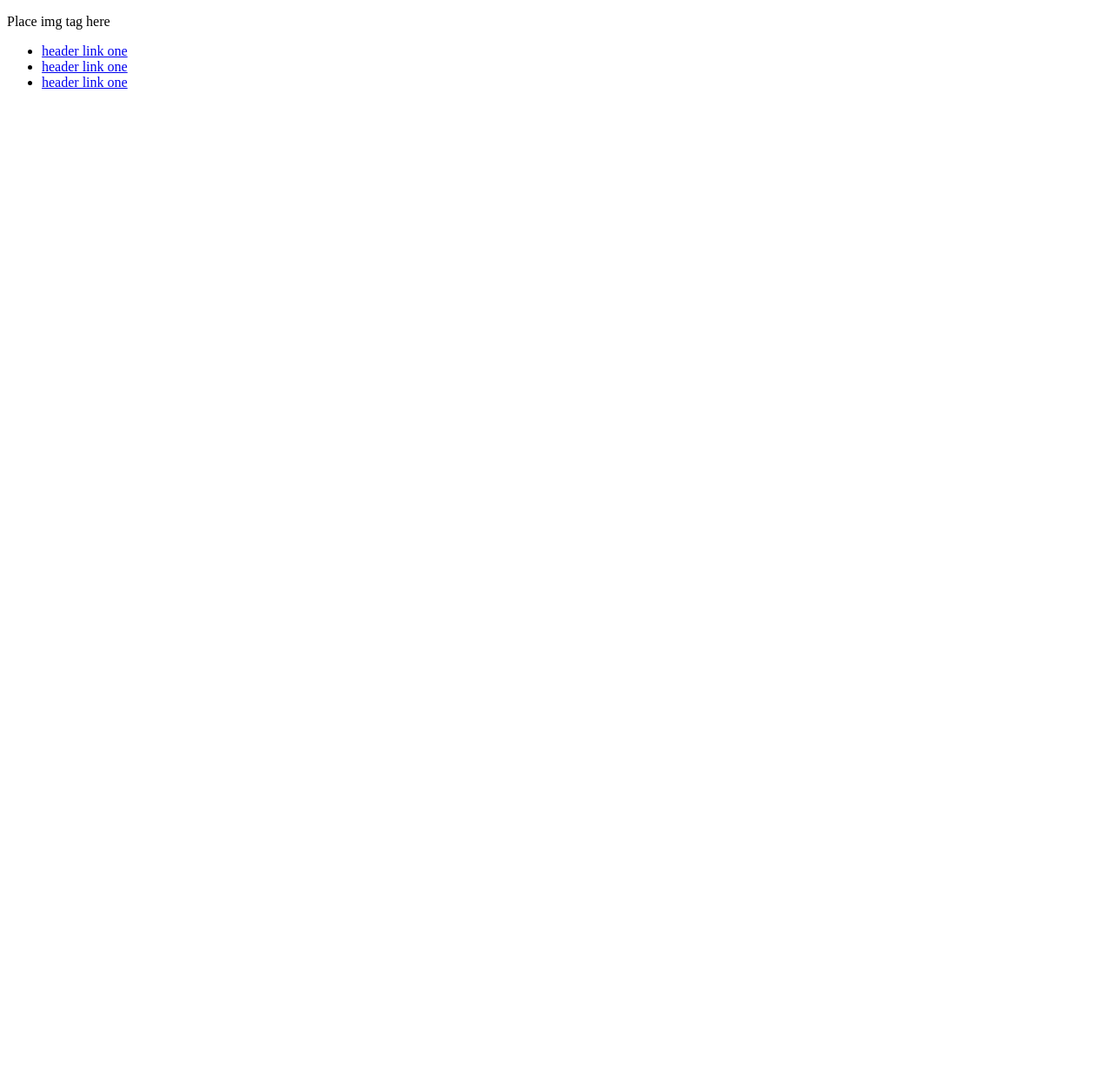
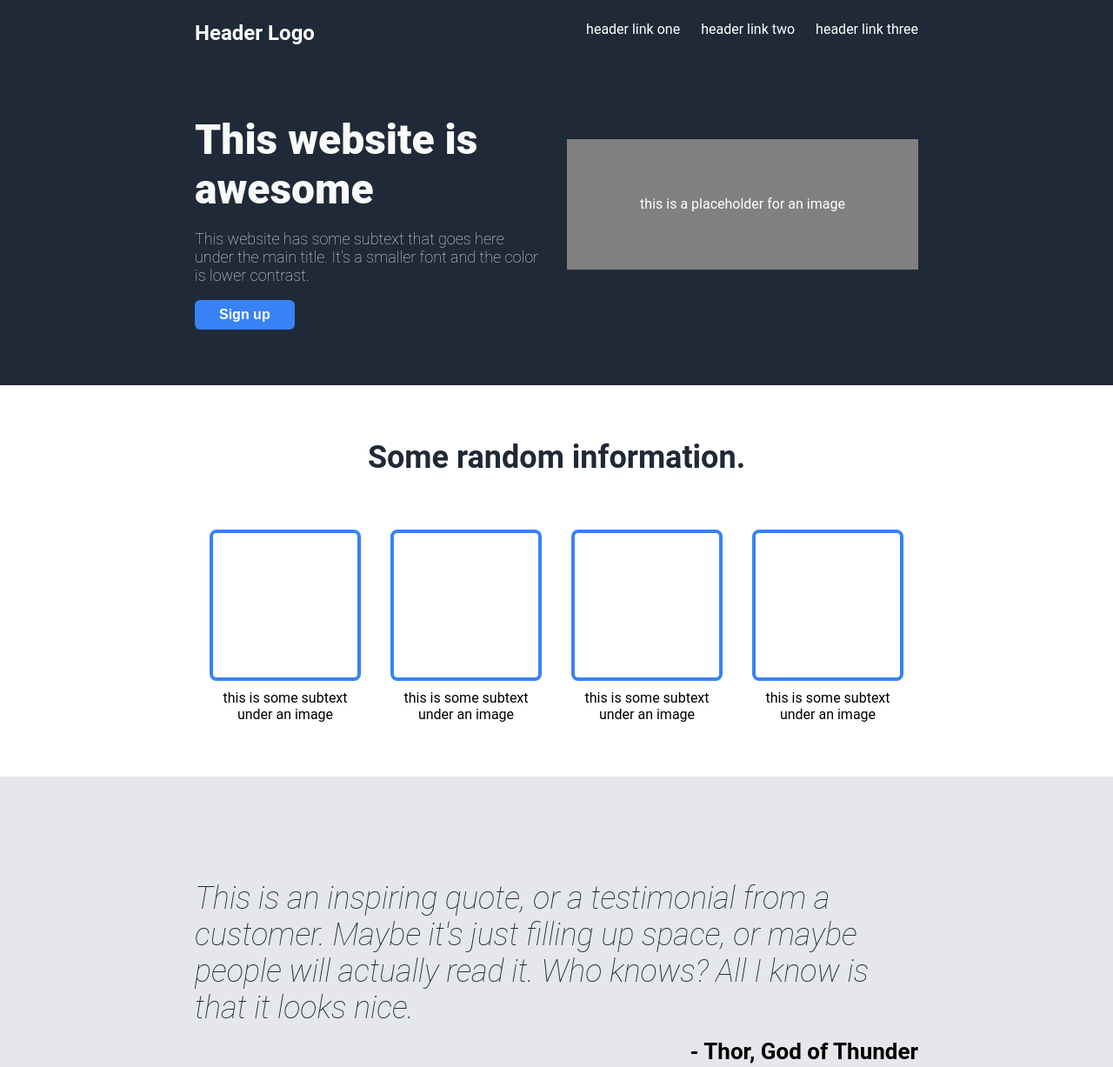
Before and after one commit to infernocadet/landing-page, a plain HTML site: page index.html in a window 1280 px wide. Shown: the top 1227 px of the page at 87% size. Before the commit the page ends 800 px from the top, so only its background shows below. Drawn offline with Linux system fonts and the light colour scheme.

Commit message:
completed page lol

```diff
--- a/index.html
+++ b/index.html
@@ -3,18 +3,91 @@
   <head>
     <meta charset="UTF-8" />
     <meta name="viewport" content="width=device-width, initial-scale=1.0" />
+    <link rel="stylesheet" href="styles.css" />
     <title>Landing Page</title>
   </head>
   <body>
-    <section class="first-section">
-      <div class="nav">
-        <p>Place img tag here</p>
-        <ul>
-          <li><a href="#">header link one</a></li>
-          <li><a href="#">header link one</a></li>
-          <li><a href="#">header link one</a></li>
-        </ul>
+    <div class="first-section">
+      <div class="left-space"></div>
+      <section class="first-section-content">
+        <div class="nav">
+          <p id="logo">Header Logo</p>
+          <ul class="nav-links">
+            <li><a href="#">header link one</a></li>
+            <li><a href="#">header link two</a></li>
+            <li><a href="#">header link three</a></li>
+          </ul>
+        </div>
+        <div class="first-main-wrapper">
+          <div class="first-main">
+            <div class="first-main-text">
+              <h1 id="title">This website is awesome</h1>
+              <p id="sub-title">
+                This website has some subtext that goes here under the main
+                title. It's a smaller font and the color is lower contrast.
+              </p>
+              <button>Sign up</button>
+            </div>
+            <div class="header-img">this is a placeholder for an image</div>
+          </div>
+        </div>
+      </section>
+      <div class="right-space"></div>
+    </div>
+
+    <div class="second-section">
+      <div class="left-space"></div>
+      <div class="second-section-content">
+        <div class="heading">Some random information.</div>
+        <div class="items">
+          <div class="item">
+            <div class="box"></div>
+            <p>this is some subtext under an image</p>
+          </div>
+          <div class="item">
+            <div class="box"></div>
+            <p>this is some subtext under an image</p>
+          </div>
+          <div class="item">
+            <div class="box"></div>
+            <p>this is some subtext under an image</p>
+          </div>
+          <div class="item">
+            <div class="box"></div>
+            <p>this is some subtext under an image</p>
+          </div>
+        </div>
       </div>
-    </section>
+      <div class="right-space"></div>
+    </div>
+
+    <div class="third-section">
+      <div class="left-space"></div>
+      <div class="third-section-content">
+        <div class="quote">
+          This is an inspiring quote, or a testimonial from a customer. Maybe
+          it's just filling up space, or maybe people will actually read it. Who
+          knows? All I know is that it looks nice.
+        </div>
+        <div class="ref">- Thor, God of Thunder</div>
+      </div>
+      <div class="right-space"></div>
+    </div>
+
+    <div class="fourth-section">
+      <div class="left-space"></div>
+      <div class="fourth-section-content">
+        <div class="blue-box">
+          <div class="text-box">
+            <h1>Call to action! It's time!</h1>
+            <p>
+              Sign up for our product by clicking that button right over there!
+            </p>
+          </div>
+          <button>Sign up</button>
+        </div>
+      </div>
+      <div class="right-space"></div>
+    </div>
   </body>
 </html>
--- a/styles.css
+++ b/styles.css
@@ -0,0 +1,274 @@
+@font-face {
+  font-family: "Roboto";
+  src: url("https://fonts.googleapis.com/css2?family=Roboto&display=swap");
+}
+
+body {
+  /* background-color: rgb(31, 41, 55); */
+  border: 0;
+  margin: 0;
+  padding: 0;
+  min-height: 100vh;
+  display: flex;
+  flex-direction: column;
+  font-family: roboto, -apple-system, BlinkMacSystemFont, "Segoe UI", Roboto,
+    Oxygen, Ubuntu, Cantarell, "Open Sans", "Helvetica Neue", sans-serif;
+}
+
+a {
+  text-decoration: none;
+  color: white;
+}
+
+.first-section {
+  background-color: rgb(31, 41, 55);
+  display: flex;
+  flex-direction: row;
+  height: 450;
+}
+
+.second-section {
+  display: flex;
+  flex-direction: row;
+  height: 450px;
+}
+
+.third-section {
+  display: flex;
+  flex-direction: row;
+  height: 450px;
+  background-color: #e5e7eb;
+}
+
+.fourth-section {
+  display: flex;
+  flex-direction: row;
+  height: 350px;
+}
+
+.left-space,
+.right-space {
+  flex: 1 1 auto;
+}
+
+.first-section-content {
+  display: flex;
+  flex-direction: column;
+  width: 65vw;
+  flex: 0 0 auto;
+  justify-content: center;
+}
+
+.second-section-content {
+  display: flex;
+  flex-direction: column;
+  width: 65vw;
+  flex: 0 0 auto;
+  justify-content: center;
+  justify-content: space-evenly;
+}
+
+.third-section-content {
+  display: flex;
+  width: 65vw;
+  flex: 0 0 auto;
+  flex-direction: column;
+  justify-content: center;
+}
+
+.fourth-section-content {
+  display: flex;
+  flex-direction: column;
+  justify-content: center;
+  width: 65vw;
+  flex: 0 0 auto;
+}
+
+.nav {
+  display: flex;
+  justify-content: space-between;
+  color: white;
+  box-sizing: content-box;
+  justify-self: flex-start;
+  margin-bottom: 0;
+}
+
+.nav-links {
+  list-style-type: none;
+  display: flex;
+  gap: 24px;
+  margin-top: 24px;
+  padding: 0;
+}
+
+.first-main-wrapper {
+  display: flex;
+  flex-direction: column;
+  flex-grow: 1;
+  justify-content: center;
+}
+
+.first-main {
+  display: flex;
+  align-items: center;
+  justify-content: space-between;
+  padding-bottom: 48px;
+}
+
+.first-main > div {
+  width: 50%;
+  margin: auto;
+}
+
+.first-main-text {
+  padding: 16px;
+  padding-left: 0;
+  padding-right: 24px;
+}
+
+#title {
+  font-size: 48px;
+  font-weight: 900;
+  color: #f9faf8;
+  margin-bottom: 0;
+}
+
+#sub-title {
+  font-size: 18px;
+  color: #e5e7eb;
+  font-weight: 200;
+}
+
+#logo {
+  font-size: 24px;
+  font-weight: bold;
+}
+
+.first-main button {
+  background-color: #3882f6;
+  border: none;
+  color: white;
+  padding: 8px 28px;
+  text-align: center;
+  text-decoration: none;
+  display: inline-block;
+  font-size: 16px;
+  font-weight: 550;
+  border-radius: 6px;
+}
+
+.header-img {
+  text-align: center;
+  vertical-align: middle;
+  background-color: grey;
+  height: 150px;
+  line-height: 150px;
+  color: white;
+}
+
+button:hover {
+  cursor: pointer;
+}
+
+.first-main button:hover {
+  background-color: #0f53bf;
+  transition-duration: 0.2s;
+}
+
+.blue-box button:hover {
+  outline: 1px solid black;
+  background-color: white;
+  color: #3882f6;
+  transition-duration: 0.2s;
+}
+
+.items {
+  display: flex;
+  flex-direction: row;
+  justify-content: center;
+}
+
+.item {
+  display: flex;
+  flex-direction: column;
+}
+
+.item p {
+  width: 80%;
+  text-align: center;
+  margin: auto;
+  margin-top: 10px;
+}
+
+.box {
+  width: 80%;
+  height: 0;
+  padding-bottom: 80%;
+  border: 4px solid #3882f6;
+  border-radius: 8px;
+  align-self: center;
+}
+
+.heading {
+  align-self: center;
+  font-size: 36px;
+  font-weight: bold;
+  color: #1f2937;
+}
+
+.quote {
+  font-family: Roboto;
+  font-weight: 100;
+  font-size: 36px;
+  font-style: italic;
+  font-weight: lighter;
+  color: #1f2937;
+  text-wrap: wrap;
+}
+
+.ref {
+  padding-top: 14px;
+  align-self: flex-end;
+  font-size: 26px;
+  font-weight: bold;
+}
+
+.blue-box {
+  display: flex;
+  justify-content: space-around;
+  align-items: center;
+  background-color: #3882f6;
+  border-radius: 6px;
+  height: 45%;
+}
+
+.text-box {
+  display: flex;
+  flex-direction: column;
+  gap: 4px;
+}
+
+.text-box h1 {
+  margin: 0;
+  color: white;
+  font-size: 26px;
+}
+
+.text-box p {
+  margin: 0;
+  color: white;
+  font-weight: lighter;
+}
+
+.blue-box button {
+  border: 1px solid white;
+  background-color: #3882f6;
+  color: white;
+  padding: 8px 28px;
+  text-align: center;
+  text-decoration: none;
+  display: inline-block;
+  font-size: 16px;
+  font-weight: 550;
+  border-radius: 6px;
+}
```
